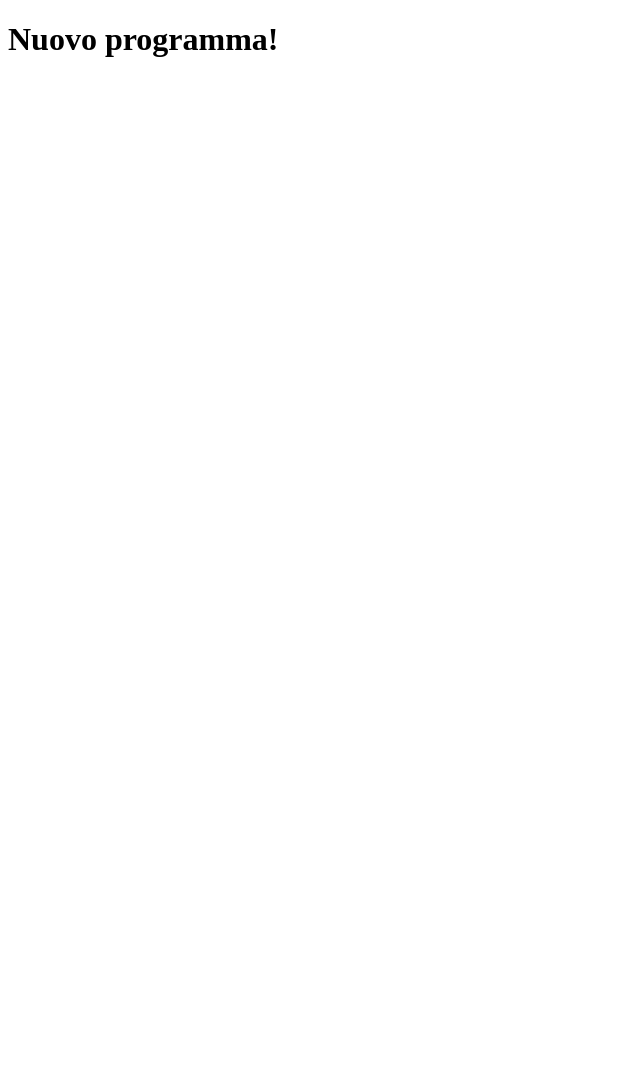
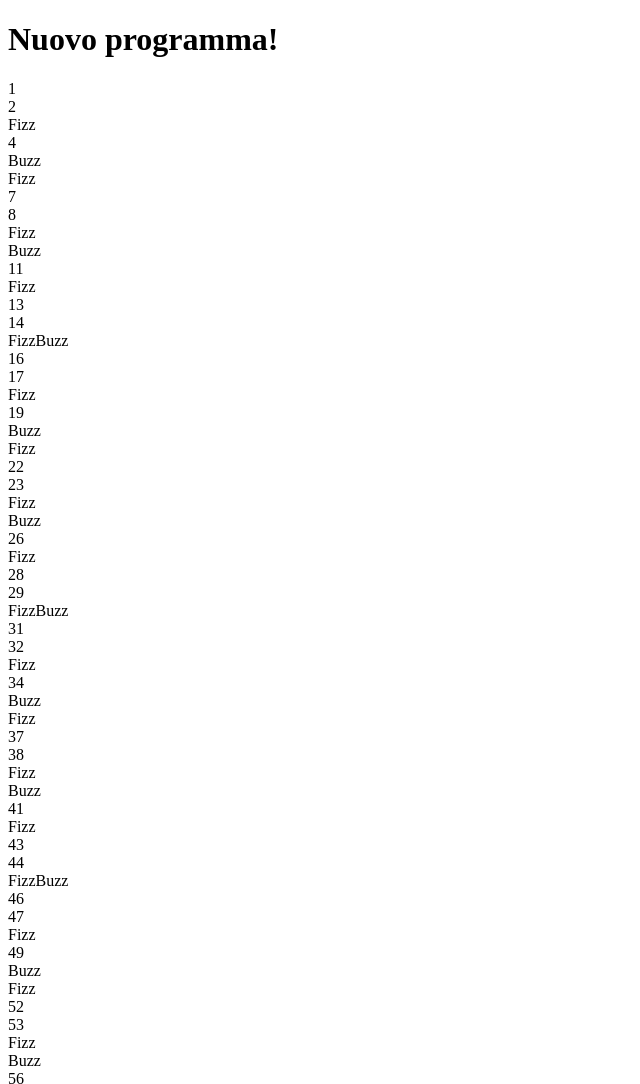
Before and after one commit to amaljom/js-fizzbuzz, a plain HTML site: page index.html in a window 1280 px wide. Shown: the top 1084 px of the page, without its empty margins (0-640 px from the left). Before the commit the page ends 800 px from the top, so only its background shows below. Drawn offline with Linux system fonts and the light colour scheme.

Commit message:
mandati in ouput i dati

```diff
--- a/index.html
+++ b/index.html
@@ -9,6 +9,9 @@
 <body>
     <h1>Nuovo programma!</h1>
 
+    <div class="row" id="wrapper-fizz-buzz">
+
+    </div>
     <script src="./js/script.js"></script>
 </body>
 </html>
--- a/js/script.js
+++ b/js/script.js
@@ -1,16 +1,47 @@
+const fizzBuzzWrapper = document.getElementById('wrapper-fizz-buzz');
+let valueNumber;
 for (let i = 1; i <=100; i++){
 
     if( i % 3 == 0 &&  i % 5 == 0 ){
-    console.log('FizzBuzz');
+        console.log('FizzBuzz');
+        valueNumber='FizzBuzz'
     }
         else if( i % 5 == 0){
             console.log('Buzz');
+            valueNumber='Buzz'
         }
         else if(i % 3 == 0){
             console.log('Fizz');
+            valueNumber='Fizz'
         }
 
     else{
         console.log(i);
+        valueNumber=i
     }
+
+    const casella = document.createElement('div');
+    casella.classList.add('col-2');
+    casella.innerHTML=(valueNumber);
+    fizzBuzzWrapper.append(casella);
 }
+
+
+
+
+
+// ! da rivedere un attimo
+// switch(true){
+
+//     case i % 3 == 0 &&  i % 5 == 0:
+//     console.log('FizzBuzz');
+
+//     case i % 5 == 0:
+//     console.log('Buzz');
+
+//     case i % 3 == 0:
+//     console.log('Fizz');
+
+//     case i:
+//     console.log(i);
+// }
```
